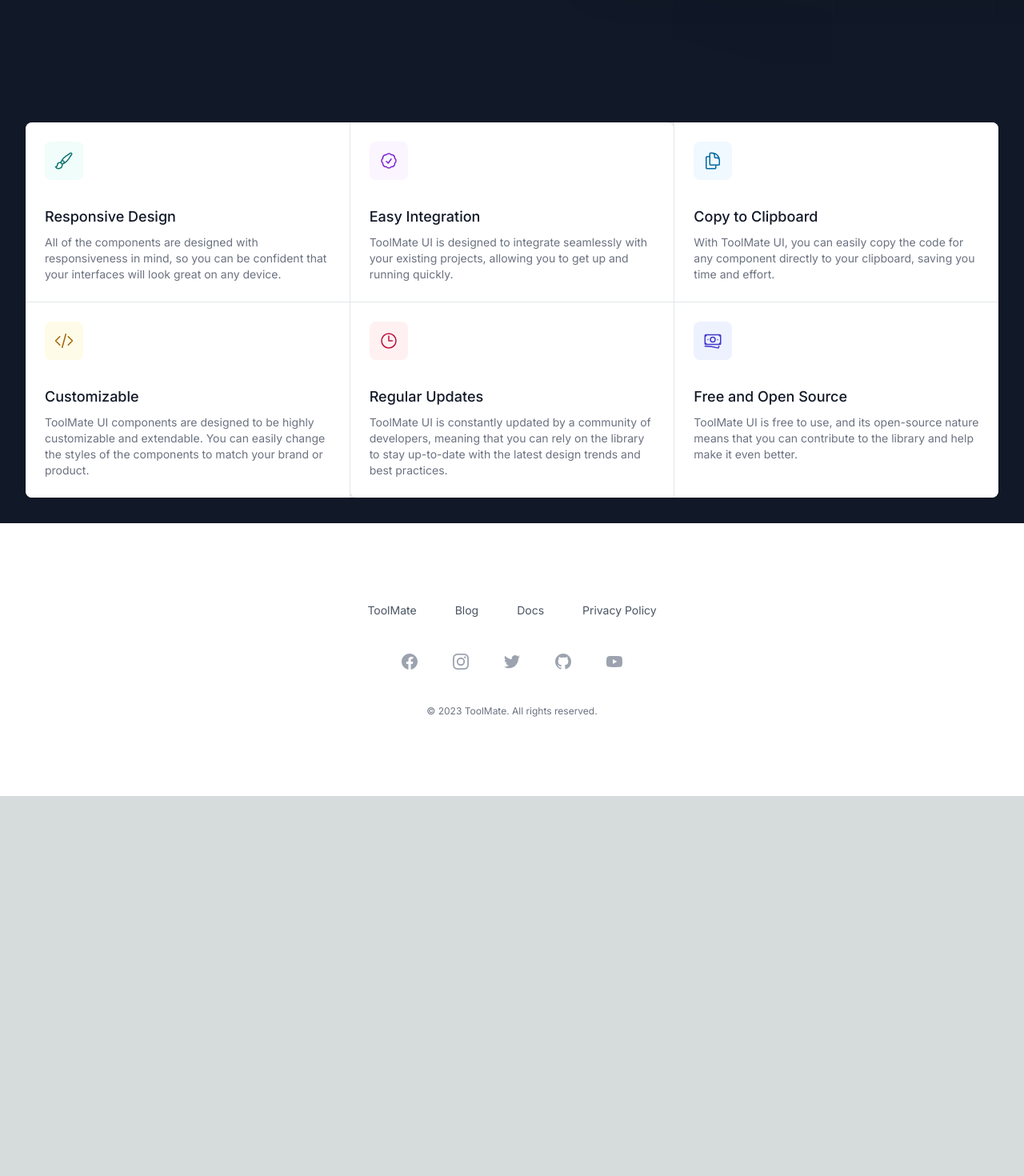
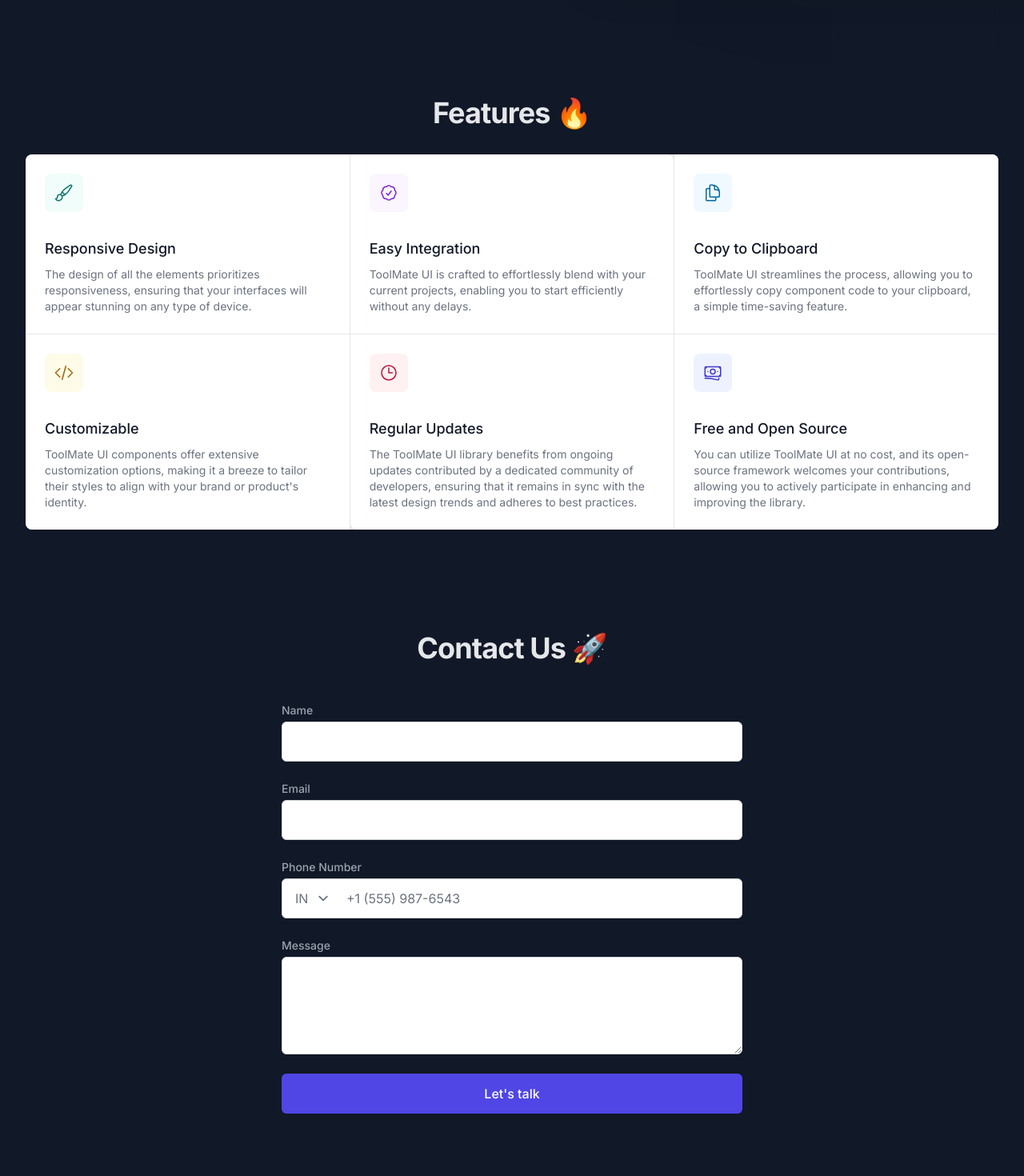
Before and after one commit to prahladinala/toolmate-ui-landing-app, a Next.js app: page / in a window 1280 px wide. Shown: the part 920-2390 px from the top of the page at 80% size. Before the commit the page ends 1915 px from the top, so only its background shows below. Built offline with nearby package versions, Linux system fonts and the light colour scheme.

Commit message:
Done with Content and Contact Component 🔥

```diff
--- a/package.json
+++ b/package.json
@@ -19,5 +19,8 @@
     "react": "18.2.0",
     "react-dom": "18.2.0",
     "tailwindcss": "3.3.3"
+  },
+  "devDependencies": {
+    "@tailwindcss/forms": "^0.5.6"
   }
 }
--- a/src/app/page.js
+++ b/src/app/page.js
@@ -1,3 +1,4 @@
+import Contact from "@/components/Contact";
 import Features from "@/components/Features";
 import Footer from "@/components/Footer";
 import Hero from "@/components/Hero";
@@ -8,6 +9,7 @@
     <>
       <Hero />
       <Features />
+      <Contact />
       <Footer />
     </>
   );
--- /dev/null
+++ b/src/components/Contact.js
@@ -0,0 +1,123 @@
+"use client";
+import { useState } from "react";
+import { Switch } from "@headlessui/react";
+
+function classNames(...classes) {
+  return classes.filter(Boolean).join(" ");
+}
+
+export default function Contact() {
+  const [agreed, setAgreed] = useState(false);
+
+  return (
+    <div className="overflow-hidden bg-gray-900 py-16 px-6 lg:px-8 lg:py-24">
+      <div className="relative mx-auto max-w-xl">
+        <div className="text-center">
+          <h2 className="text-3xl font-bold tracking-tight text-gray-200 sm:text-4xl">
+            Contact Us 🚀
+          </h2>
+        </div>
+        <div className="mt-12">
+          <form
+            action="https://getform.io/f/783088b2-f8ef-4eb8-b058-bd4b793d5aef"
+            method="POST"
+            className="grid grid-cols-1 gap-y-6 sm:grid-cols-2 sm:gap-x-8"
+          >
+            <div className="sm:col-span-2">
+              <label
+                htmlFor="name"
+                className="block text-sm font-medium text-gray-400"
+              >
+                Name
+              </label>
+              <div className="mt-1">
+                <input
+                  type="text"
+                  name="name"
+                  id="name"
+                  autoComplete="organization"
+                  className="block w-full rounded-md border-gray-300 py-3 px-4 shadow-sm text-gray-900 focus:border-indigo-500 focus:ring-indigo-500"
+                />
+              </div>
+            </div>
+            <div className="sm:col-span-2">
+              <label
+                htmlFor="email"
+                className="block text-sm font-medium text-gray-400"
+              >
+                Email
+              </label>
+              <div className="mt-1">
+                <input
+                  id="email"
+                  name="email"
+                  type="email"
+                  autoComplete="email"
+                  className="block w-full rounded-md border-gray-300 py-3 px-4 shadow-sm text-gray-900 focus:border-indigo-500 focus:ring-indigo-500"
+                />
+              </div>
+            </div>
+            <div className="sm:col-span-2">
+              <label
+                htmlFor="phone-number"
+                className="block text-sm font-medium text-gray-400"
+              >
+                Phone Number
+              </label>
+              <div className="relative mt-1 rounded-md shadow-sm">
+                <div className="absolute inset-y-0 left-0 flex items-center">
+                  <label htmlFor="country" className="sr-only">
+                    Country
+                  </label>
+                  <select
+                    id="country"
+                    name="country"
+                    className="h-full rounded-md border-transparent bg-transparent py-0 pl-4 pr-8 text-gray-500 focus:border-indigo-500 focus:ring-indigo-500"
+                  >
+                    <option>IN</option>
+                    <option>US</option>
+                    <option>CA</option>
+                    <option>EU</option>
+                  </select>
+                </div>
+                <input
+                  type="text"
+                  name="phone-number"
+                  id="phone-number"
+                  autoComplete="tel"
+                  className="block w-full rounded-md border-gray-300 py-3 px-4 pl-20 text-gray-900 focus:border-indigo-500 focus:ring-indigo-500"
+                  placeholder="+1 (555) 987-6543"
+                />
+              </div>
+            </div>
+            <div className="sm:col-span-2">
+              <label
+                htmlFor="message"
+                className="block text-sm font-medium text-gray-400"
+              >
+                Message
+              </label>
+              <div className="mt-1">
+                <textarea
+                  id="message"
+                  name="message"
+                  rows={4}
+                  className="block w-full rounded-md border-gray-300 py-3 px-4 shadow-sm text-gray-900 focus:border-indigo-500 focus:ring-indigo-500"
+                  defaultValue={""}
+                />
+              </div>
+            </div>
+            <div className="sm:col-span-2">
+              <button
+                type="submit"
+                className="inline-flex w-full items-center justify-center rounded-md border border-transparent bg-indigo-600 px-6 py-3 text-base font-medium text-white shadow-sm hover:bg-indigo-700 focus:outline-none focus:ring-2 focus:ring-indigo-500 focus:ring-offset-2"
+              >
+                Let's talk
+              </button>
+            </div>
+          </form>
+        </div>
+      </div>
+    </div>
+  );
+}
--- a/src/components/Features.js
+++ b/src/components/Features.js
@@ -14,7 +14,7 @@
     iconForeground: "text-teal-700",
     iconBackground: "bg-teal-50",
     description:
-      "All of the components are designed with responsiveness in mind, so you can be confident that your interfaces will look great on any device.",
+      "The design of all the elements prioritizes responsiveness, ensuring that your interfaces will appear stunning on any type of device.",
   },
   {
     title: "Easy Integration",
@@ -22,7 +22,7 @@
     iconForeground: "text-purple-700",
     iconBackground: "bg-purple-50",
     description:
-      "ToolMate UI is designed to integrate seamlessly with your existing projects, allowing you to get up and running quickly.    ",
+      "ToolMate UI is crafted to effortlessly blend with your current projects, enabling you to start efficiently without any delays.",
   },
   {
     title: "Copy to Clipboard",
@@ -30,7 +30,7 @@
     iconForeground: "text-sky-700",
     iconBackground: "bg-sky-50",
     description:
-      "With ToolMate UI, you can easily copy the code for any component directly to your clipboard, saving you time and effort.    ",
+      "ToolMate UI streamlines the process, allowing you to effortlessly copy component code to your clipboard, a simple time-saving feature.",
   },
   {
     title: "Customizable",
@@ -38,7 +38,7 @@
     iconForeground: "text-yellow-700",
     iconBackground: "bg-yellow-50",
     description:
-      "ToolMate UI components are designed to be highly customizable and extendable. You can easily change the styles of the components to match your brand or product.    ",
+      "ToolMate UI components offer extensive customization options, making it a breeze to tailor their styles to align with your brand or product's identity.",
   },
   {
     title: "Regular Updates",
@@ -46,7 +46,7 @@
     iconForeground: "text-rose-700",
     iconBackground: "bg-rose-50",
     description:
-      "ToolMate UI is constantly updated by a community of developers, meaning that you can rely on the library to stay up-to-date with the latest design trends and best practices.    ",
+      "The ToolMate UI library benefits from ongoing updates contributed by a dedicated community of developers, ensuring that it remains in sync with the latest design trends and adheres to best practices.",
   },
   {
     title: "Free and Open Source",
@@ -54,7 +54,7 @@
     iconForeground: "text-indigo-700",
     iconBackground: "bg-indigo-50",
     description:
-      "ToolMate UI is free to use, and its open-source nature means that you can contribute to the library and help make it even better.",
+      "You can utilize ToolMate UI at no cost, and its open-source framework welcomes your contributions, allowing you to actively participate in enhancing and improving the library.",
   },
 ];
 
@@ -65,6 +65,11 @@
 export default function Features() {
   return (
     <div className="bg-gray-900">
+      <div className="text-center">
+        <h2 className="text-3xl font-bold tracking-tight text-gray-200 sm:text-4xl">
+          Features 🔥
+        </h2>
+      </div>
       <div name="features" className="container mx-auto p-4 sm:p-6 lg:p-8 ">
         <div className="divide-y divide-gray-200 overflow-hidden rounded-lg bg-gray-200 shadow sm:grid sm:grid-cols-2 lg:grid-cols-3 sm:gap-px sm:divide-y-0">
           {actions.map((action, actionIdx) => (
--- a/src/components/Hero.js
+++ b/src/components/Hero.js
@@ -76,12 +76,12 @@
             </a>
           </div>
           <h1 className="mt-10 text-4xl font-bold tracking-tight text-white sm:text-6xl">
-            Deploy to the cloud with confidence
+            ToolMate UI Kit
           </h1>
           <p className="mt-6 text-lg leading-8 text-gray-300">
-            Anim aute id magna aliqua ad ad non deserunt sunt. Qui irure qui
-            lorem cupidatat commodo. Elit sunt amet fugiat veniam occaecat
-            fugiat aliqua.
+            Speed up your website creation process by leveraging ToolMate UI, an
+            open-source UI component library built with TailwindCSS, designed to
+            enhance developer efficiency and ease of use.
           </p>
           <div className="mt-10 flex items-center gap-x-6">
             <Link
--- a/tailwind.config.js
+++ b/tailwind.config.js
@@ -15,5 +15,5 @@
       },
     },
   },
-  plugins: [],
+  plugins: [require("@tailwindcss/forms")],
 };
```
Also changed, not shown: 1 other file (tests, documents, lock files or other folders).
